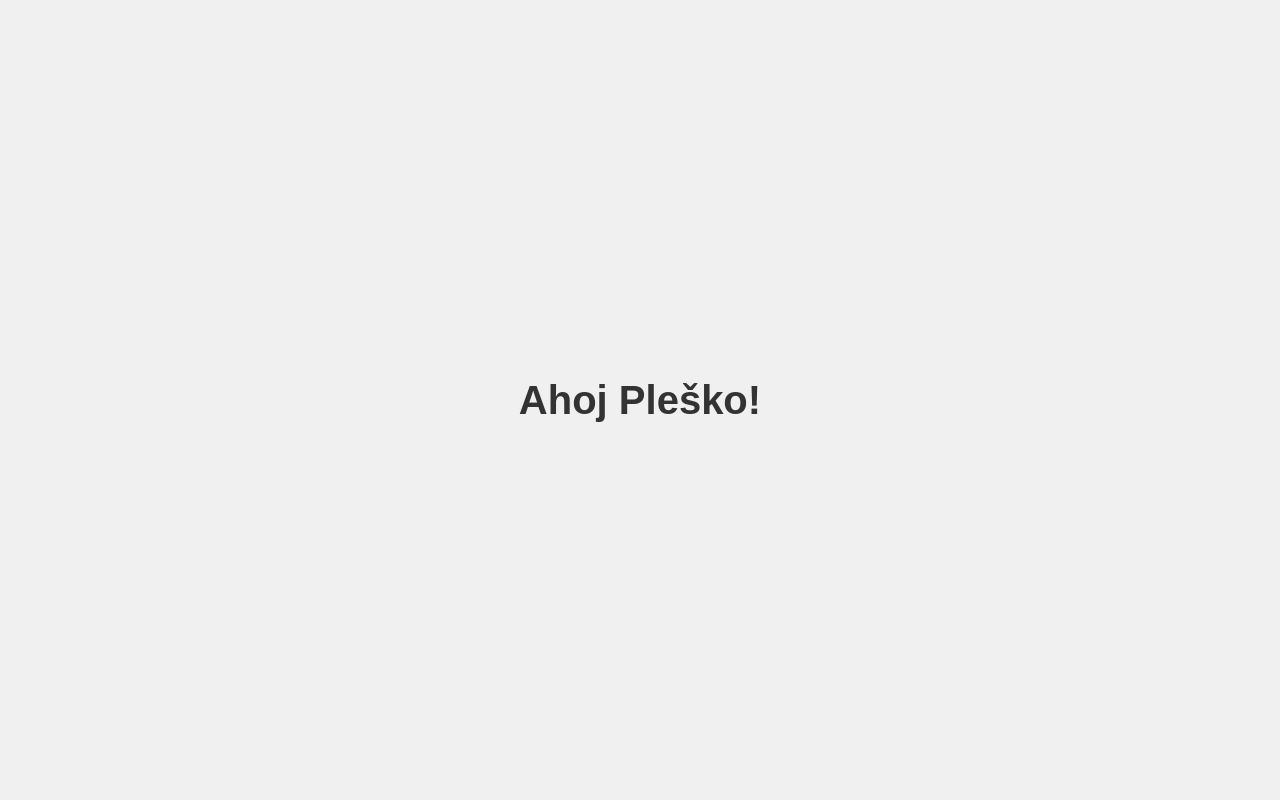
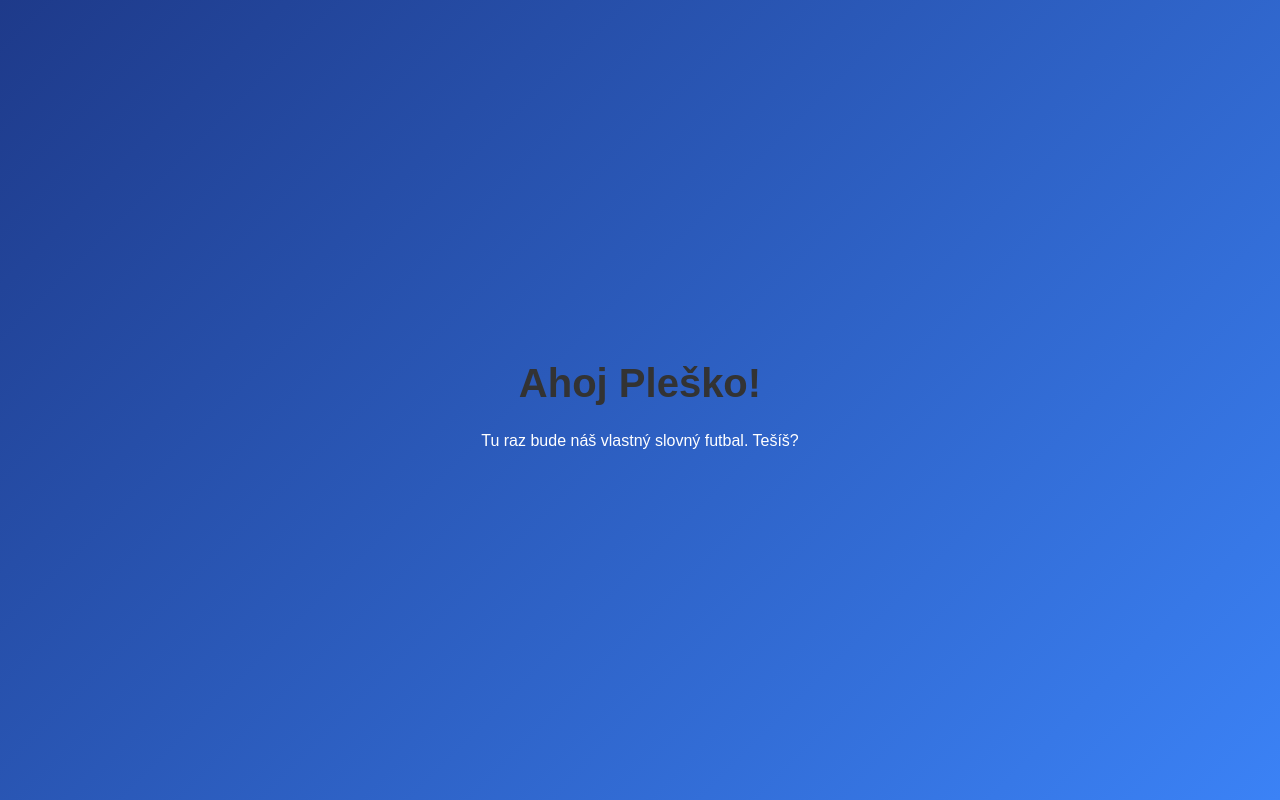
Before and after one commit to Montyssimo/monty, a plain HTML site: page index.html in a window 1280 px wide. Drawn offline with Linux system fonts and the light colour scheme.

Commit message:
Pridané kráľovské modré gradientné pozadie

```diff
--- a/index.html
+++ b/index.html
@@ -7,6 +7,9 @@
     <link rel="stylesheet" href="styles.css">
 </head>
 <body>
-    <h1>Ahoj Pleško!</h1>
+    <div class="container">
+        <h1>Ahoj Pleško!</h1>
+        <p>Tu raz bude náš vlastný slovný futbal. Tešíš?</p>
+    </div>
 </body>
 </html>
--- a/styles.css
+++ b/styles.css
@@ -13,3 +13,23 @@ h1 {
     font-size: 2.5rem;
     text-align: center;
 }
+
+/* Pozadie celej stránky */
+body {
+    margin: 0;
+    padding: 0;
+    min-height: 100vh;
+    display: flex;
+    justify-content: center;
+    align-items: center;
+    background: linear-gradient(135deg, #1E3A8A, #3B82F6);
+    background-repeat: no-repeat;
+    background-attachment: fixed;
+    font-family: Arial, sans-serif;
+}
+
+/* Vycentrovaný content*/
+.container {
+    text-align: center;
+    color: #ffffff;
+}
```
